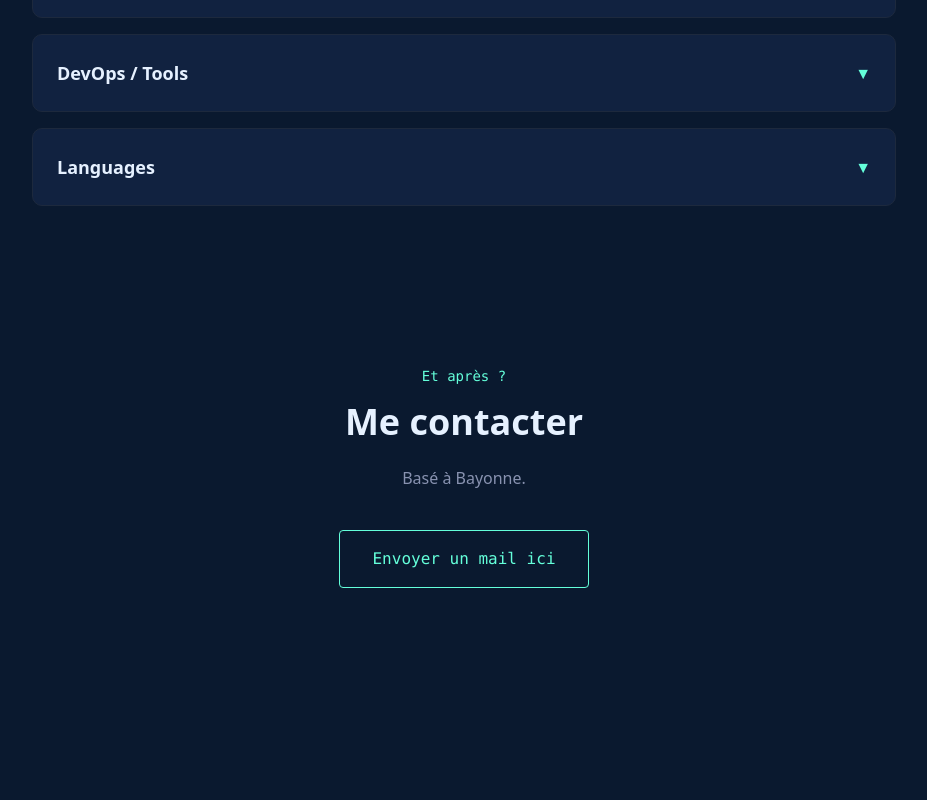
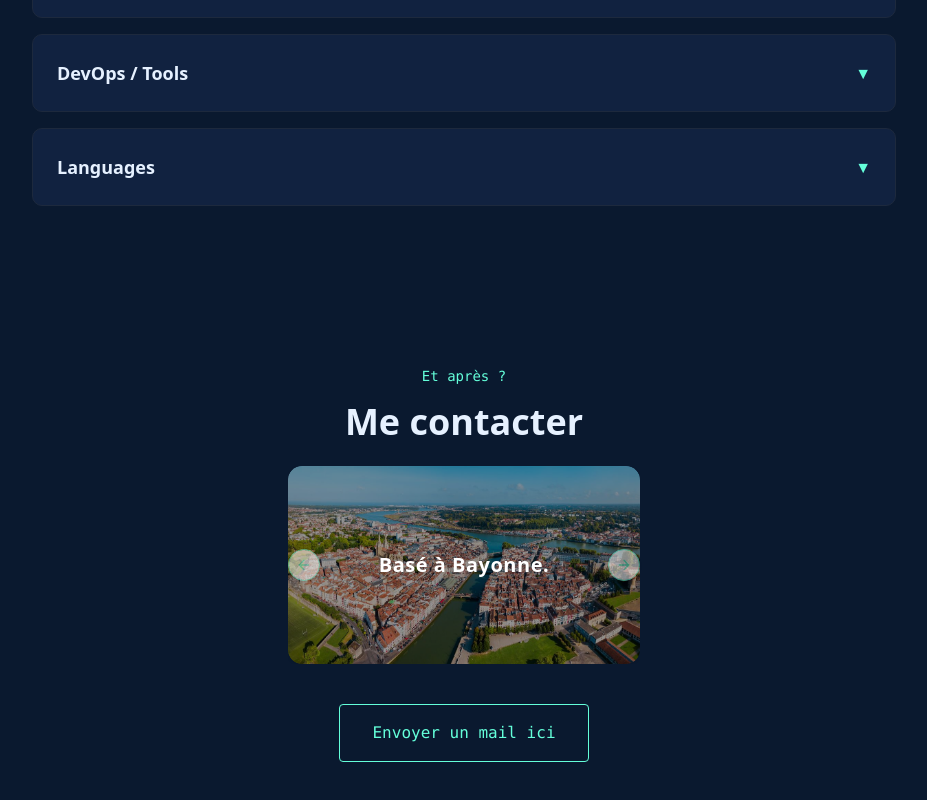
Before and after one commit to MaximeETCHECOPAR/portfolio-maxime, a React (Vite) app: page / in a window 1280 px wide. Shown: the part 1482-2282 px from the top of the page, without its empty margins (176-1103 px from the left). Before the commit the page ends 2198 px from the top, so only its background shows below. Built offline with nearby package versions, Linux system fonts and the light colour scheme.

Commit message:
ajout du carroussel pour le contact

```diff
--- a/src/component/Contact.jsx
+++ b/src/component/Contact.jsx
@@ -1,11 +1,56 @@
+import * as React from "react"
+import {
+  Carousel,
+  CarouselContent,
+  CarouselItem,
+  CarouselNext,
+  CarouselPrevious,
+} from "@/components/ui/carousel"
+import { Card, CardContent } from "@/components/ui/card"
+
 export default function Contact() {
+  const images = [
+    {
+      src: "/bayonne1.jpg",
+      alt: "Photo de Bayonne",
+    },
+
+  ]
+
   return (
-    <section id="contact" className="py-20 text-center">
+    <section id="contact" className="py-20 text-center flex flex-col items-center">
       <h3 className="text-[#64ffda] font-mono mb-4 text-sm">Et après ?</h3>
       <h2 className="text-4xl font-bold text-[#e6f1ff] mb-6">Me contacter</h2>
-      <p className="text-[#8892b0] mb-10 max-w-md mx-auto">
-        Basé à Bayonne.
-      </p>
+
+      <div className="w-full max-w-md mb-10 px-12">
+        <Carousel className="w-full">
+          <CarouselContent>
+            {images.map((image, index) => (
+              <CarouselItem key={index}>
+                <Card className="overflow-hidden border-none bg-transparent">
+                  <CardContent className="relative flex aspect-video items-center justify-center p-0 rounded-xl overflow-hidden shadow-2xl">
+                    <img
+                      src={image.src}
+                      alt={image.alt}
+                      className="object-cover w-full h-full"
+                    />
+                    <div className="absolute inset-0 bg-black/40 flex items-center justify-center">
+                      <span className="text-white font-bold text-xl tracking-wide">
+                        Basé à Bayonne.
+                      </span>
+                    </div>
+                  </CardContent>
+                </Card>
+              </CarouselItem>
+            ))}
+          </CarouselContent>
+
+          {/* Les boutons de navigation */}
+          <CarouselPrevious className="left-0 text-[#64ffda] border-[#64ffda] hover:bg-[#64ffda]/10" />
+          <CarouselNext className="right-0 text-[#64ffda] border-[#64ffda] hover:bg-[#64ffda]/10" />
+        </Carousel>
+      </div>
+
       <a
         href="mailto:metchecopar0@gmail.com"
         className="inline-block px-8 py-4 border border-[#64ffda] text-[#64ffda] font-mono rounded hover:bg-[#64ffda]/10 transition-colors"
@@ -13,5 +58,5 @@
         Envoyer un mail ici
       </a>
     </section>
-  );
+  )
 }
--- /dev/null
+++ b/src/components/ui/button.jsx
@@ -0,0 +1,48 @@
+import * as React from "react"
+import { Slot } from "@radix-ui/react-slot"
+import { cva } from "class-variance-authority";
+
+import { cn } from "@/lib/utils"
+
+const buttonVariants = cva(
+  "inline-flex items-center justify-center gap-2 whitespace-nowrap rounded-md text-sm font-medium transition-colors focus-visible:outline-none focus-visible:ring-1 focus-visible:ring-ring disabled:pointer-events-none disabled:opacity-50 [&_svg]:pointer-events-none [&_svg]:size-4 [&_svg]:shrink-0",
+  {
+    variants: {
+      variant: {
+        default:
+          "bg-primary text-primary-foreground shadow hover:bg-primary/90",
+        destructive:
+          "bg-destructive text-destructive-foreground shadow-sm hover:bg-destructive/90",
+        outline:
+          "border border-input bg-background shadow-sm hover:bg-accent hover:text-accent-foreground",
+        secondary:
+          "bg-secondary text-secondary-foreground shadow-sm hover:bg-secondary/80",
+        ghost: "hover:bg-accent hover:text-accent-foreground",
+        link: "text-primary underline-offset-4 hover:underline",
+      },
+      size: {
+        default: "h-9 px-4 py-2",
+        sm: "h-8 rounded-md px-3 text-xs",
+        lg: "h-10 rounded-md px-8",
+        icon: "h-9 w-9",
+      },
+    },
+    defaultVariants: {
+      variant: "default",
+      size: "default",
+    },
+  }
+)
+
+const Button = React.forwardRef(({ className, variant, size, asChild = false, ...props }, ref) => {
+  const Comp = asChild ? Slot : "button"
+  return (
+    <Comp
+      className={cn(buttonVariants({ variant, size, className }))}
+      ref={ref}
+      {...props} />
+  );
+})
+Button.displayName = "Button"
+
+export { Button, buttonVariants }
--- /dev/null
+++ b/src/components/ui/card.jsx
@@ -0,0 +1,50 @@
+import * as React from "react"
+
+import { cn } from "@/lib/utils"
+
+const Card = React.forwardRef(({ className, ...props }, ref) => (
+  <div
+    ref={ref}
+    className={cn("rounded-xl border bg-card text-card-foreground shadow", className)}
+    {...props} />
+))
+Card.displayName = "Card"
+
+const CardHeader = React.forwardRef(({ className, ...props }, ref) => (
+  <div
+    ref={ref}
+    className={cn("flex flex-col space-y-1.5 p-6", className)}
+    {...props} />
+))
+CardHeader.displayName = "CardHeader"
+
+const CardTitle = React.forwardRef(({ className, ...props }, ref) => (
+  <div
+    ref={ref}
+    className={cn("font-semibold leading-none tracking-tight", className)}
+    {...props} />
+))
+CardTitle.displayName = "CardTitle"
+
+const CardDescription = React.forwardRef(({ className, ...props }, ref) => (
+  <div
+    ref={ref}
+    className={cn("text-sm text-muted-foreground", className)}
+    {...props} />
+))
+CardDescription.displayName = "CardDescription"
+
+const CardContent = React.forwardRef(({ className, ...props }, ref) => (
+  <div ref={ref} className={cn("p-6 pt-0", className)} {...props} />
+))
+CardContent.displayName = "CardContent"
+
+const CardFooter = React.forwardRef(({ className, ...props }, ref) => (
+  <div
+    ref={ref}
+    className={cn("flex items-center p-6 pt-0", className)}
+    {...props} />
+))
+CardFooter.displayName = "CardFooter"
+
+export { Card, CardHeader, CardFooter, CardTitle, CardDescription, CardContent }
--- /dev/null
+++ b/src/components/ui/carousel.jsx
@@ -0,0 +1,193 @@
+import * as React from "react"
+import useEmblaCarousel from "embla-carousel-react";
+import { ArrowLeft, ArrowRight } from "lucide-react"
+
+import { cn } from "@/lib/utils"
+import { Button } from "@/components/ui/button"
+
+const CarouselContext = React.createContext(null)
+
+function useCarousel() {
+  const context = React.useContext(CarouselContext)
+
+  if (!context) {
+    throw new Error("useCarousel must be used within a <Carousel />")
+  }
+
+  return context
+}
+
+const Carousel = React.forwardRef((
+  {
+    orientation = "horizontal",
+    opts,
+    setApi,
+    plugins,
+    className,
+    children,
+    ...props
+  },
+  ref
+) => {
+  const [carouselRef, api] = useEmblaCarousel({
+    ...opts,
+    axis: orientation === "horizontal" ? "x" : "y",
+  }, plugins)
+  const [canScrollPrev, setCanScrollPrev] = React.useState(false)
+  const [canScrollNext, setCanScrollNext] = React.useState(false)
+
+  const onSelect = React.useCallback((api) => {
+    if (!api) {
+      return
+    }
+
+    setCanScrollPrev(api.canScrollPrev())
+    setCanScrollNext(api.canScrollNext())
+  }, [])
+
+  const scrollPrev = React.useCallback(() => {
+    api?.scrollPrev()
+  }, [api])
+
+  const scrollNext = React.useCallback(() => {
+    api?.scrollNext()
+  }, [api])
+
+  const handleKeyDown = React.useCallback((event) => {
+    if (event.key === "ArrowLeft") {
+      event.preventDefault()
+      scrollPrev()
+    } else if (event.key === "ArrowRight") {
+      event.preventDefault()
+      scrollNext()
+    }
+  }, [scrollPrev, scrollNext])
+
+  React.useEffect(() => {
+    if (!api || !setApi) {
+      return
+    }
+
+    setApi(api)
+  }, [api, setApi])
+
+  React.useEffect(() => {
+    if (!api) {
+      return
+    }
+
+    onSelect(api)
+    api.on("reInit", onSelect)
+    api.on("select", onSelect)
+
+    return () => {
+      api?.off("select", onSelect)
+    };
+  }, [api, onSelect])
+
+  return (
+    <CarouselContext.Provider
+      value={{
+        carouselRef,
+        api: api,
+        opts,
+        orientation:
+          orientation || (opts?.axis === "y" ? "vertical" : "horizontal"),
+        scrollPrev,
+        scrollNext,
+        canScrollPrev,
+        canScrollNext,
+      }}>
+      <div
+        ref={ref}
+        onKeyDownCapture={handleKeyDown}
+        className={cn("relative", className)}
+        role="region"
+        aria-roledescription="carousel"
+        {...props}>
+        {children}
+      </div>
+    </CarouselContext.Provider>
+  );
+})
+Carousel.displayName = "Carousel"
+
+const CarouselContent = React.forwardRef(({ className, ...props }, ref) => {
+  const { carouselRef, orientation } = useCarousel()
+
+  return (
+    <div ref={carouselRef} className="overflow-hidden">
+      <div
+        ref={ref}
+        className={cn(
+          "flex",
+          orientation === "horizontal" ? "-ml-4" : "-mt-4 flex-col",
+          className
+        )}
+        {...props} />
+    </div>
+  );
+})
+CarouselContent.displayName = "CarouselContent"
+
+const CarouselItem = React.forwardRef(({ className, ...props }, ref) => {
+  const { orientation } = useCarousel()
+
+  return (
+    <div
+      ref={ref}
+      role="group"
+      aria-roledescription="slide"
+      className={cn(
+        "min-w-0 shrink-0 grow-0 basis-full",
+        orientation === "horizontal" ? "pl-4" : "pt-4",
+        className
+      )}
+      {...props} />
+  );
+})
+CarouselItem.displayName = "CarouselItem"
+
+const CarouselPrevious = React.forwardRef(({ className, variant = "outline", size = "icon", ...props }, ref) => {
+  const { orientation, scrollPrev, canScrollPrev } = useCarousel()
+
+  return (
+    <Button
+      ref={ref}
+      variant={variant}
+      size={size}
+      className={cn("absolute  h-8 w-8 rounded-full", orientation === "horizontal"
+        ? "-left-12 top-1/2 -translate-y-1/2"
+        : "-top-12 left-1/2 -translate-x-1/2 rotate-90", className)}
+      disabled={!canScrollPrev}
+      onClick={scrollPrev}
+      {...props}>
+      <ArrowLeft className="h-4 w-4" />
+      <span className="sr-only">Previous slide</span>
+    </Button>
+  );
+})
+CarouselPrevious.displayName = "CarouselPrevious"
+
+const CarouselNext = React.forwardRef(({ className, variant = "outline", size = "icon", ...props }, ref) => {
+  const { orientation, scrollNext, canScrollNext } = useCarousel()
+
+  return (
+    <Button
+      ref={ref}
+      variant={variant}
+      size={size}
+      className={cn("absolute h-8 w-8 rounded-full", orientation === "horizontal"
+        ? "-right-12 top-1/2 -translate-y-1/2"
+        : "-bottom-12 left-1/2 -translate-x-1/2 rotate-90", className)}
+      disabled={!canScrollNext}
+      onClick={scrollNext}
+      {...props}>
+      <ArrowRight className="h-4 w-4" />
+      <span className="sr-only">Next slide</span>
+    </Button>
+  );
+})
+CarouselNext.displayName = "CarouselNext"
+
+export { Carousel, CarouselContent, CarouselItem, CarouselPrevious, CarouselNext };
```
Also changed, not shown: public/bayonne1.jpg (added).
